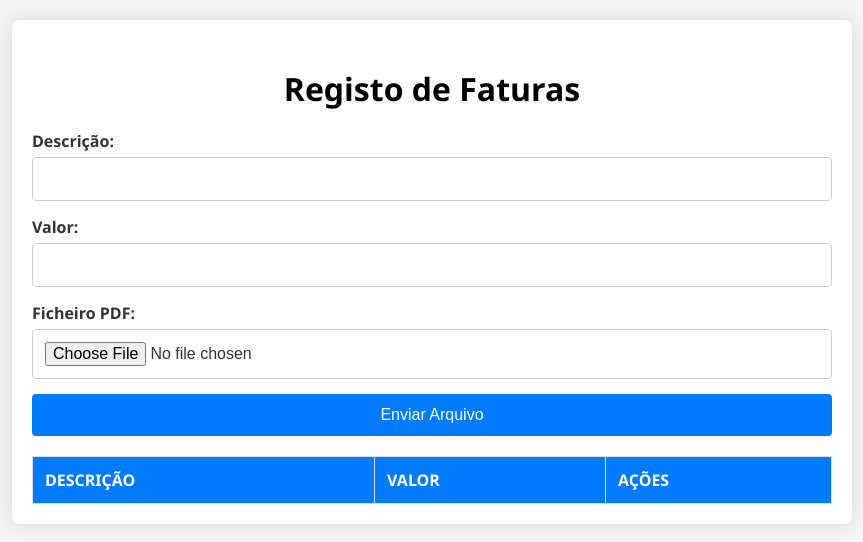
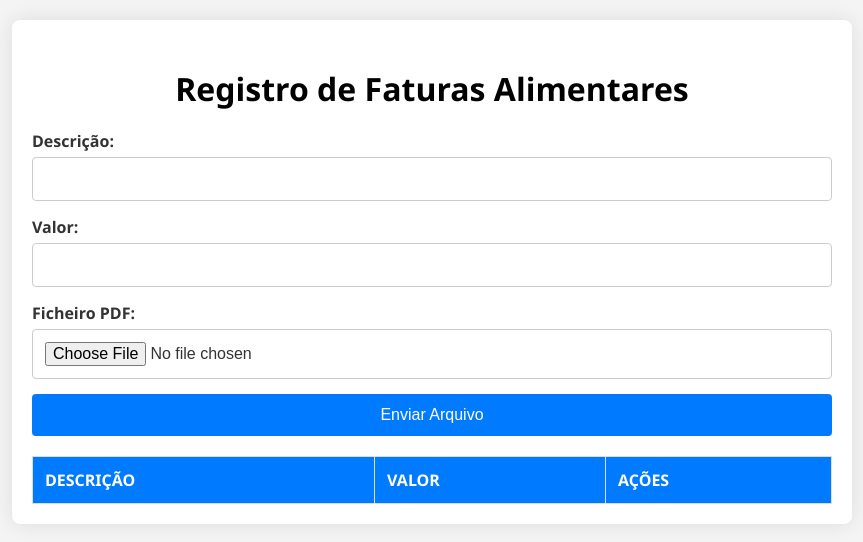
Before and after one commit to brunoproenca03/ESTfinancas, a website: page public/index.html in a window 1280 px wide. Shown: the whole page, without its empty margins (208-1071 px from the left). Drawn offline with Linux system fonts and the light colour scheme; no server answers.

Commit message:
Update index.html

```diff
--- a/public/index.html
+++ b/public/index.html
@@ -130,7 +130,7 @@
 <body>
 
 <div class="container">
-    <h2>Registo de Faturas</h2>
+    <h2>Registro de Faturas Alimentares</h2>
     <form id="fileUploadForm" action="https://estfinancasapp.azurewebsites.net/api/uploadFicheiros?" method="post" enctype="multipart/form-data">
         <label for="description">Descrição:</label>
         <input type="text" id="description" name="description" required>
```
